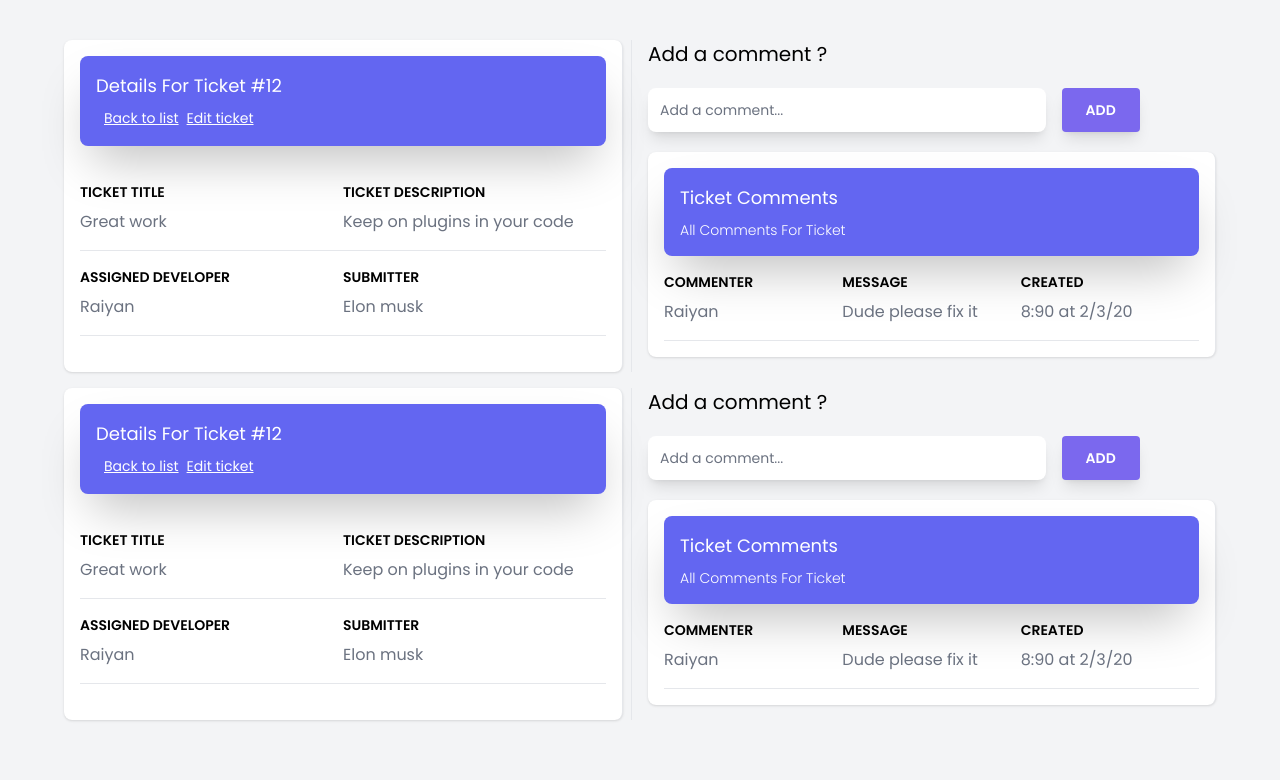
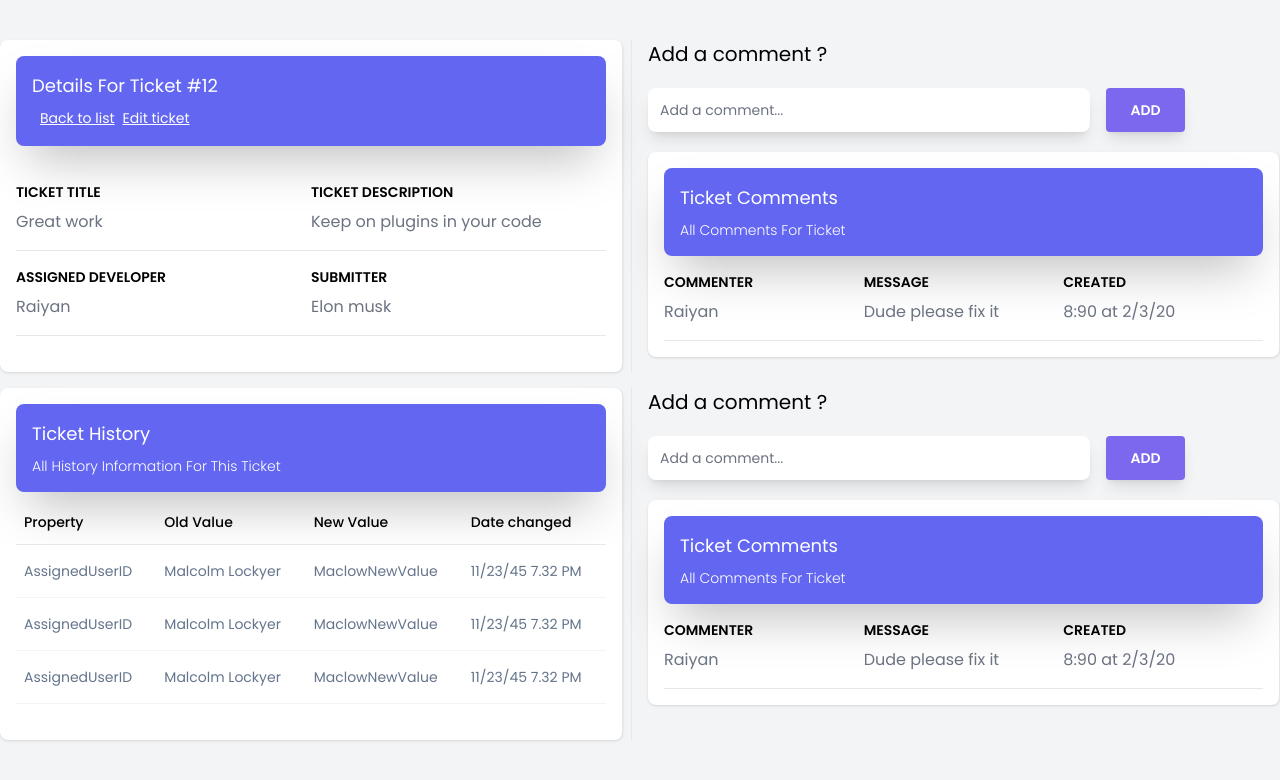
Before and after one commit to blooming-volcanoes/grab-bug-client, a Next.js app: page /dashboard/ticketDetails in a window 1280 px wide. Shown: the top 780 px of the page. Built offline with nearby package versions, Linux system fonts and the light colour scheme.

Commit message:
ticket details done

```diff
--- /dev/null
+++ b/src/components/Dashboard/TicketComponents/TicketAttcahment.tsx
@@ -0,0 +1,7 @@
+import React from "react";
+
+function TicketAttcahment() {
+    return <div>TicketAttcahment</div>;
+}
+
+export default TicketAttcahment;
--- a/src/components/Dashboard/TicketComponents/TicketHistory.tsx
+++ b/src/components/Dashboard/TicketComponents/TicketHistory.tsx
@@ -1,7 +1,49 @@
 import React from "react";
 
 function TicketHistory() {
-    return <div>TicketHistory</div>;
+    return (
+        <div className="rounded-lg  border-r bg-white p-4 shadow">
+            <div className="space-y-2  rounded-lg bg-indigo-500 p-4 capitalize text-white shadow-2xl">
+                {/* ticket details header */}
+                <h4 className="text-lg">Ticket History</h4>
+                <p className="text-sm font-light">All history information for this ticket</p>
+            </div>
+
+            {/* ticket more details */}
+            <div className="relative  overflow-x-auto py-5">
+                <table className="w-full table-auto border-collapse  text-sm ">
+                    <thead>
+                        <tr>
+                            <th className="table-th">Property</th>
+                            <th className="table-th">Old Value</th>
+                            <th className="table-th">New Value</th>
+                            <th className="table-th">Date changed</th>
+                        </tr>
+                    </thead>
+                    <tbody className="bg-white dark:bg-slate-800">
+                        <tr>
+                            <td className="table-td">AssignedUserID</td>
+                            <td className="table-td">Malcolm Lockyer</td>
+                            <td className="table-td">MaclowNewValue</td>
+                            <td className="table-td">11/23/45 7.32 PM</td>
+                        </tr>
+                        <tr>
+                            <td className="table-td">AssignedUserID</td>
+                            <td className="table-td">Malcolm Lockyer</td>
+                            <td className="table-td">MaclowNewValue</td>
+                            <td className="table-td">11/23/45 7.32 PM</td>
+                        </tr>
+                        <tr>
+                            <td className="table-td">AssignedUserID</td>
+                            <td className="table-td">Malcolm Lockyer</td>
+                            <td className="table-td">MaclowNewValue</td>
+                            <td className="table-td">11/23/45 7.32 PM</td>
+                        </tr>
+                    </tbody>
+                </table>
+            </div>
+        </div>
+    );
 }
 
 export default TicketHistory;
--- a/src/pages/dashboard/ticketDetails.tsx
+++ b/src/pages/dashboard/ticketDetails.tsx
@@ -1,11 +1,12 @@
 import TicketComments from "components/Dashboard/TicketComponents/TicketComments";
+import TicketHistory from "components/Dashboard/TicketComponents/TicketHistory";
 import TicketSingleDetails from "components/Dashboard/TicketComponents/TicketSingleDetails";
 import React from "react";
 
 function TaskDetails() {
     return (
         <section className="min-h-screen bg-gray-100">
-            <div className="gird-cols-1 mx-4 grid gap-y-4 gap-x-4 py-10 md:mx-auto md:max-w-3xl lg:mx-auto lg:max-w-6xl lg:grid-cols-12">
+            <div className="gird-cols-1 mx-4 grid gap-y-4 gap-x-4 py-10 md:mx-auto md:max-w-3xl lg:mx-auto lg:max-w-7xl lg:grid-cols-12">
                 {/* details side */}
                 <div className="border-r pr-2 lg:col-span-6">
                     <TicketSingleDetails />
@@ -15,9 +16,9 @@ function TaskDetails() {
                 <div className="lg:col-span-6">
                     <TicketComments />
                 </div>
-                {/* details side */}
+                {/* History side */}
                 <div className="border-r pr-2 lg:col-span-6">
-                    <TicketSingleDetails />
+                    <TicketHistory />
                 </div>
 
                 {/* comment side */}
--- a/src/styles/globals.css
+++ b/src/styles/globals.css
@@ -14,6 +14,12 @@
     .comment-input {
         @apply w-[70%] rounded-lg border-none py-3 px-3 text-sm shadow-lg focus:ring-2;
     }
+    .table-th {
+        @apply border-b p-2 pl-2 pt-0 pb-3 text-left font-medium  text-black dark:border-slate-600 dark:text-slate-200;
+    }
+    .table-td {
+        @apply border-b border-slate-100 p-4 pl-2 text-slate-500 dark:border-slate-700 dark:text-slate-400;
+    }
 }
 
 body {
```
